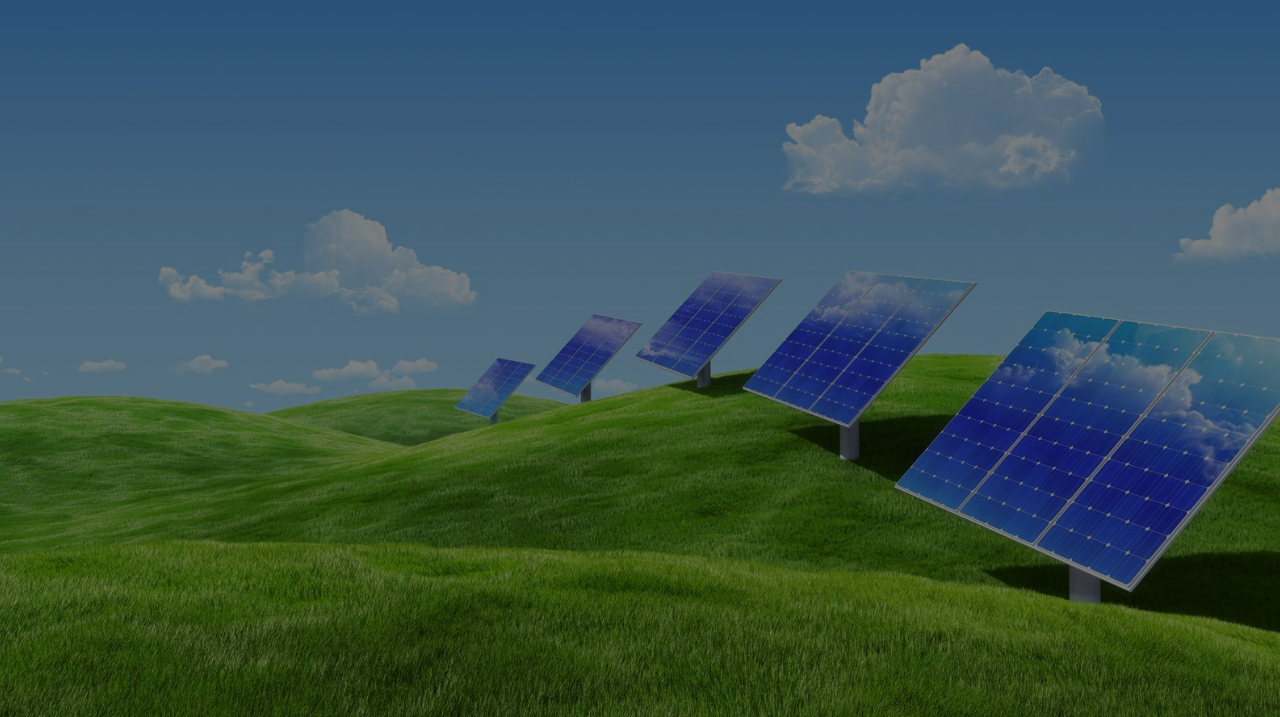
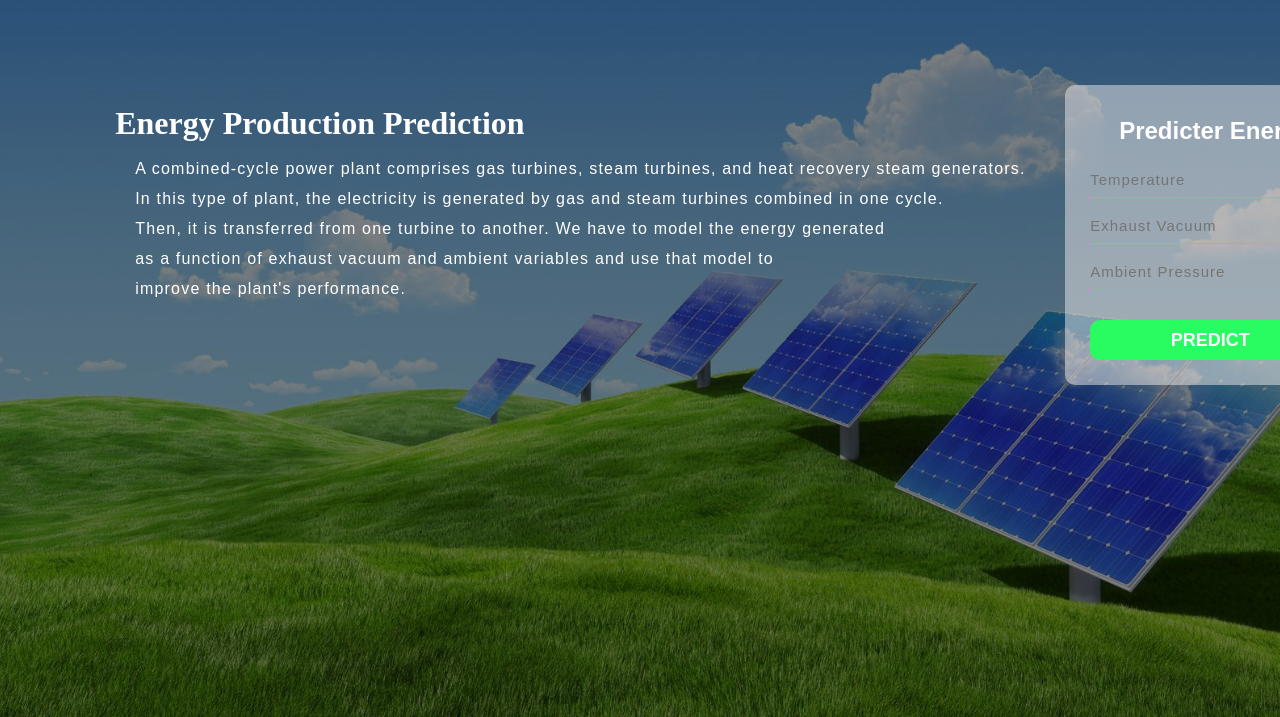
Before and after one commit to kunal-mallick/Energy_Production_2.0, a plain HTML site: page index.html in a window 1280 px wide. Shown: the part 155-872 px from the top of the page. Drawn offline with Linux system fonts and the light colour scheme.

Commit message:
completed html and css

```diff
--- a/index.html
+++ b/index.html
@@ -23,6 +23,23 @@
                 </ul>
             </div>
         </div>
+
+        <div class="content">
+            <h1>Energy Production Prediction</h1>
+            <p class="par">A combined-cycle power plant comprises gas turbines, steam turbines, and heat recovery steam generators.<br>
+                In this type of plant, the electricity is generated by gas and steam turbines combined in one cycle.<br>
+                Then, it is transferred from one turbine to another. We have to model the energy generated<br>
+                as a function of exhaust vacuum and ambient variables and use that model to<br>
+                improve the plant's performance.
+            </p>
+            <div class="form">
+                <h3 class="pre">Predicter Energy</h3>
+                <input type="number" placeholder="Temperature" id="temp">
+                <input type="number" placeholder="Exhaust Vacuum" id="ev">
+                <input type="number" placeholder="Ambient Pressure" id="ap">
+                <button class="btn">Predict</button>
+            </div>
+        </div>
     </div>
 </body>
 </html>
--- a/style.css
+++ b/style.css
@@ -75,3 +75,89 @@ ul li a{
 ul li a:hover{
     color: #28fc61;
 }
+
+.content{
+    width: 1200px;
+    height: auto;
+    margin: 9%;
+    color: #fff;
+    position: relative;
+}
+
+.content .h1{
+    font-family: 'Times New Roman';
+    font-size: 50px;
+    padding-left: 20px;
+    margin-top: 9%;
+    letter-spacing: 2px;
+}
+
+.content .par{
+    padding-left: 20px;
+    padding-bottom: 25px;
+    font-family: Arial;
+    letter-spacing: 1.2px;
+    line-height: 30px;
+    margin-top: 1%;
+}
+
+.form{
+    width: 250px;
+    height: auto;
+    background: linear-gradient(to top, rgba(238, 234, 234, 0.5), rgba(238, 234, 234, 0.5));
+    position: absolute;
+    top: -20px;
+    left: 950px;
+    border-radius: 10px;
+    padding: 25px;
+}
+
+.pre{
+    font-family: sans-serif;
+    text-align: center;
+    color: #fff;
+    font-size: 24px;
+    margin: 2px;
+    padding: 5px;
+}
+
+.form input{
+    width: 240px;
+    height: 35px;
+    background: transparent;
+    border-bottom: 1px solid #28fc61;
+    border-top: none;
+    border-right: none;
+    border-left: none;
+    color: #fff;
+    font-family: sans-serif;
+    font-size: 15px;
+    letter-spacing: 1px;
+    margin-top: 10px;
+}
+
+.btn{
+    width: 240px;
+    height: 40px;
+    background: #28fc61;
+    border: none;
+    margin-top: 30px;
+    font-size: 18px;
+    border-radius: 10px;
+    cursor: pointer;
+    color: #fff;
+    transform: 0.4s ease;
+    text-decoration: none;
+    font-weight: bold;
+    text-transform: uppercase;
+}
+
+.btn:hover{
+    background: #fff;
+    color: #28fc61;
+}
+
+.btn .p{
+    color: #28fc61;
+    margin-top: 2px;
+}
```
